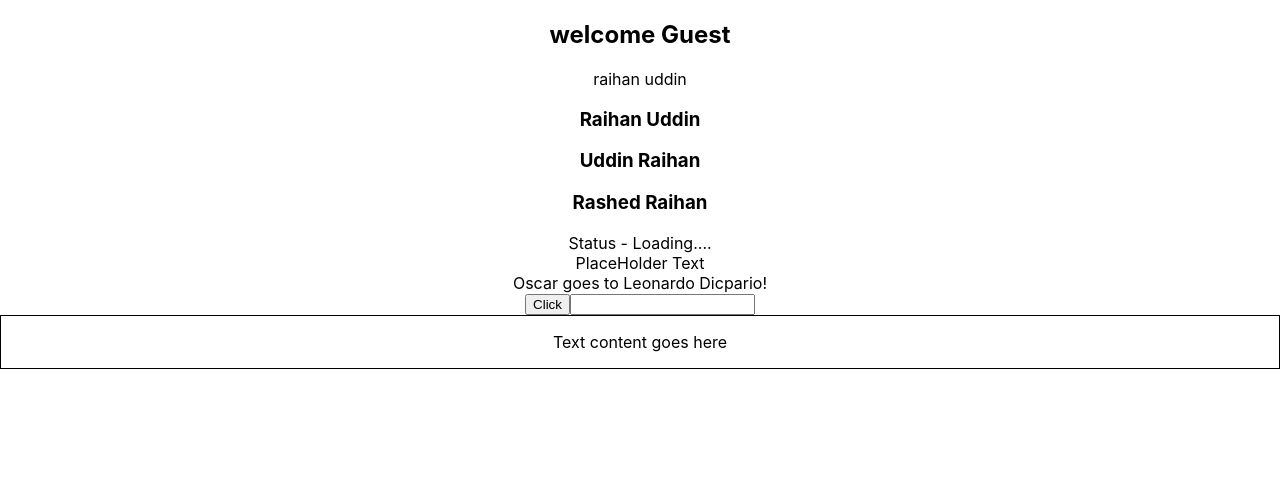
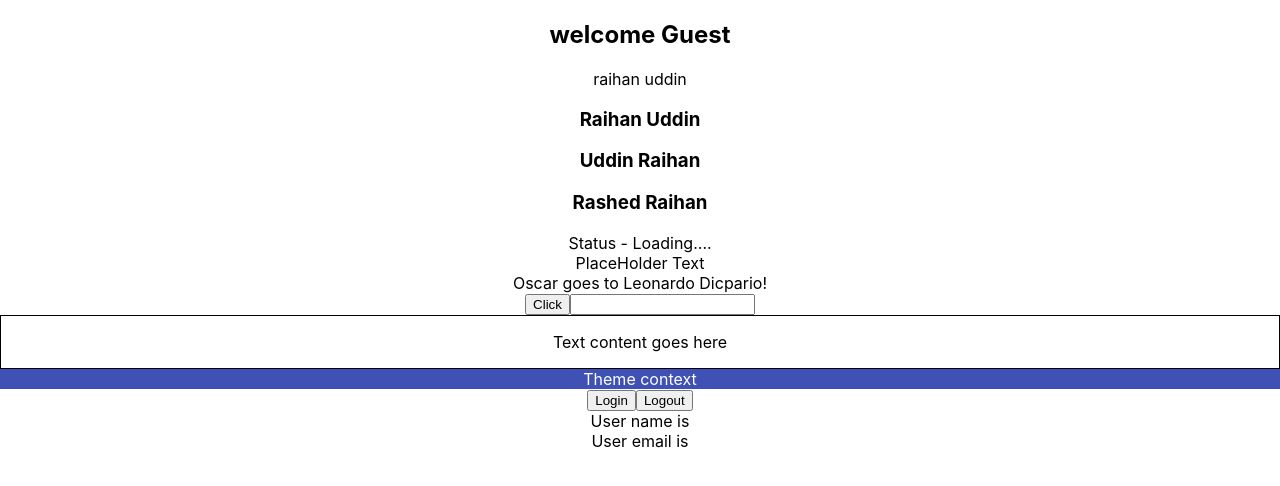
Before and after one commit to raihanwebmaster/React-TypeScript, a React (Create React App) app: page / in a window 1280 px wide. Shown: the top 486 px of the page. Built offline with nearby package versions, Linux system fonts and the light colour scheme.

Commit message:
useContext hook

```diff
--- a/src/App.tsx
+++ b/src/App.tsx
@@ -8,6 +8,10 @@ import { Person } from "./components/Person";
 import { PersonList } from "./components/PersonList";
 import { Status } from "./components/Status";
 import { Container } from "./components/Container";
+import { ThemeContextProvider } from "./components/context/ThemeContext";
+import { Box } from "./components/context/Box";
+import { UserContextProvider } from "./components/context/UserContext";
+import { User } from "./components/context/User";
 
 function App() {
   const personName = {
@@ -43,6 +47,12 @@ function App() {
       />
       <Input value="" handleChange={(event) => console.log(event)} />
       <Container styles={{ border: "1px solid black", padding: "1rem" }} />
+      <ThemeContextProvider>
+        <Box />
+      </ThemeContextProvider>
+      <UserContextProvider>
+        <User />
+      </UserContextProvider>
     </div>
   );
 }
--- /dev/null
+++ b/src/components/context/Box.tsx
@@ -0,0 +1,13 @@
+import { useContext } from "react";
+import { ThemeContext } from "./ThemeContext";
+
+export const Box = () => {
+  const theme = useContext(ThemeContext);
+  return (
+    <div
+      style={{ backgroundColor: theme.primary.main, color: theme.primary.text }}
+    >
+      Theme context
+    </div>
+  );
+};
--- /dev/null
+++ b/src/components/context/ThemeContext.tsx
@@ -0,0 +1,14 @@
+import { createContext } from "react";
+import { theme } from "./theme";
+type ThemeContextProviderProps = {
+  children: React.ReactNode;
+};
+export const ThemeContext = createContext(theme);
+
+export const ThemeContextProvider = ({
+  children,
+}: ThemeContextProviderProps) => {
+  return (
+    <ThemeContext.Provider value={theme}>{children}</ThemeContext.Provider>
+  );
+};
--- /dev/null
+++ b/src/components/context/User.tsx
@@ -0,0 +1,22 @@
+import { useContext } from "react";
+import { UserContext } from "./UserContext";
+export const User = () => {
+  const userContext = useContext(UserContext);
+  const handleLogin = () => {
+    userContext.setUser({
+      name: "Raihan",
+      email: "raihanemon2015@gmail.conm",
+    });
+  };
+  const handleLogout = () => {
+    userContext.setUser(null);
+  };
+  return (
+    <div>
+      <button onClick={handleLogin}>Login</button>
+      <button onClick={handleLogout}>Logout</button>
+      <div>User name is {userContext.user?.name}</div>
+      <div>User email is {userContext.user?.email}</div>
+    </div>
+  );
+};
--- /dev/null
+++ b/src/components/context/UserContext.tsx
@@ -0,0 +1,26 @@
+import { createContext, useState } from "react";
+
+export type AuthUser = {
+  name: string;
+  email: string;
+};
+type UserContextType = {
+  user: AuthUser | null;
+  setUser: React.Dispatch<React.SetStateAction<AuthUser | null>>;
+};
+type UserContextProviderProps = {
+  children: React.ReactNode;
+};
+
+export const UserContext = createContext<UserContextType>(
+  {} as UserContextType
+);
+
+export const UserContextProvider = ({ children }: UserContextProviderProps) => {
+  const [user, setUser] = useState<AuthUser | null>(null);
+  return (
+    <UserContext.Provider value={{ user, setUser }}>
+      {children}
+    </UserContext.Provider>
+  );
+};
--- /dev/null
+++ b/src/components/context/theme.ts
@@ -0,0 +1,10 @@
+export const theme = {
+  primary: {
+    main: "#3f51b5",
+    text: "#fff",
+  },
+  secondary: {
+    main: "#f50057",
+    text: "#fff",
+  },
+};
```
